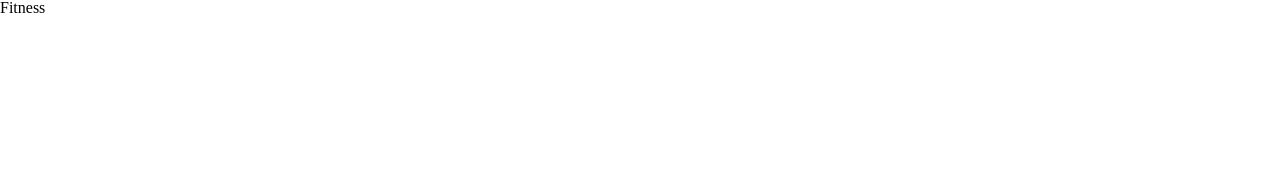
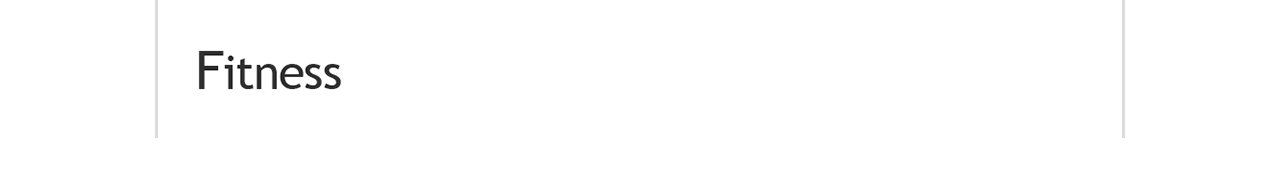
Before and after one commit to dimasolo/FrontEnd_Lesson_03_homework, a plain HTML site: page index.html in a window 1280 px wide. Drawn offline with Linux system fonts and the light colour scheme.

Commit message:
Added new file css/style.css. Modified: index.html

```diff
--- /dev/null
+++ b/css/style.css
@@ -0,0 +1,18 @@
+/*
+body style
+*/
+body {
+	margin-left: 155px;
+	margin-right: 155px;
+	border-right: 3px solid  #dbdbdb;
+	border-left: 3px solid  #dbdbdb;
+
+}
+/*
+HEADER
+*/
+.header {
+	margin-top: 50px;
+	margin-left: 40px;
+	margin-bottom: 45px;
+}
--- a/index.html
+++ b/index.html
@@ -1,11 +1,12 @@
 <!DOCTYPE html>
 <html>
 <head>
-	<meta charset="UTF-8"
+	<meta charset="UTF-8">
 	<title>Fitness</title>
 	<link rel="stylesheet" href="css/reset.css">
+	<link rel="stylesheet" href="css/style.css">
 </head>
 <body>
-
+		<img class="header" src="img/logo.png">
 </body>
 </html>
```
